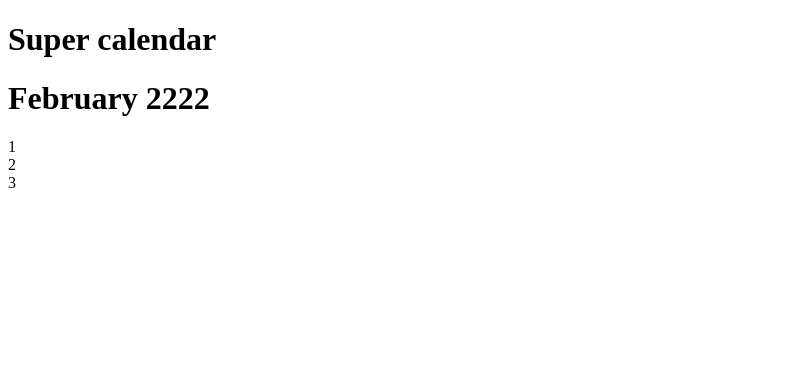
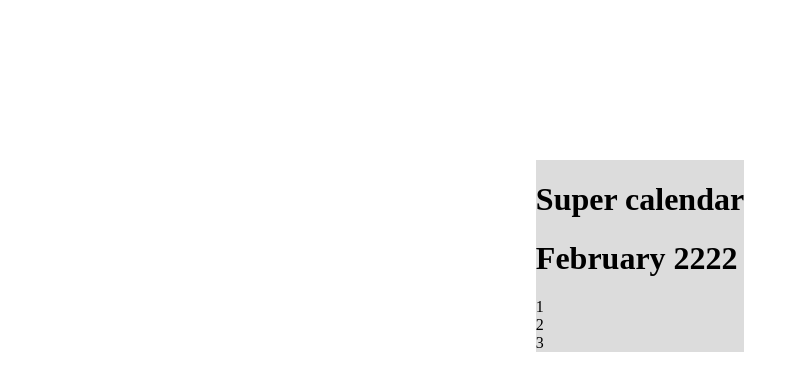
Before and after one commit to aamarber/UD8-DIW, a JavaScript app: page / in a window 1280 px wide. Shown: the top 390 px of the page, without its empty margins (0-799 px from the left). Built offline with nearby package versions, Linux system fonts and the light colour scheme.

Commit message:
Styles with className

```diff
--- a/package.json
+++ b/package.json
@@ -15,6 +15,7 @@
     "@babel/preset-env": "^7.20.2",
     "@babel/preset-react": "^7.18.6",
     "babel-loader": "^9.1.2",
+    "css-loader": "^6.7.3",
     "eslint": "^8.31.0",
     "eslint-plugin-react": "^7.31.11",
     "html-loader": "^4.2.0",
--- a/src/App.js
+++ b/src/App.js
@@ -1,33 +1,13 @@
-import { Fragment } from 'react'
-import CalendarTitle from './CalendarTitle'
+import Calendar from './Calendar'
+import './styles/app.css'
 
-
-function Calendar(props) {
-  const { year, month } = props
-
-  const days = [
-    <div key='1'>1</div>,
-    <div key='2'>2</div>,
-    <div key='3'>3</div>
-  ]
-
+function App() {
   return (
-    <div>
-      <CalendarTitle month={month} year={year}/>
-      <div id='days_container'>
-        {days}
-      </div>
+    <div className="app">
+      <h1>Super calendar</h1>
+      <Calendar year={2222} month={1}/>
     </div>
   )
 }
 
-function App() {
-  return (
-    <Fragment>
-      <h1>Super calendar</h1>
-      <Calendar year={2222} month={1}/>
-    </Fragment>
-  )
-}
-
 export default App
--- /dev/null
+++ b/src/Calendar.js
@@ -0,0 +1,24 @@
+import './styles/calendar.css'
+import CalendarTitle from './CalendarTitle'
+
+function Calendar(props) {
+  const { year, month } = props
+  const holidays = (month == 7) || (month == 8)
+
+  const days = [
+    <div key='1'>1</div>,
+    <div key='2'>2</div>,
+    <div key='3'>3</div>
+  ]
+
+  return (
+    <div className={`calendar ${holidays ? 'holidays' : ''}`}>
+      <CalendarTitle month={month} year={year}/>
+      <div id='days_container'>
+        {days}
+      </div>
+    </div>
+  )
+}
+
+export default Calendar
--- a/src/index.js
+++ b/src/index.js
@@ -1,5 +1,6 @@
 import ReactDOM from 'react-dom/client';
 import App from './App';
+import './styles/styles.css'
 
 const root = ReactDOM.createRoot(document.getElementById("app"))
 root.render(<App />)
--- /dev/null
+++ b/src/styles/app.css
@@ -0,0 +1,3 @@
+.app {
+  background-color: gainsboro;
+}
--- /dev/null
+++ b/src/styles/calendar.css
@@ -0,0 +1,7 @@
+.calendar {
+  display: block;
+}
+
+.calendar.holidays {
+  background-color: aquamarine;
+}
--- /dev/null
+++ b/src/styles/styles.css
@@ -0,0 +1,7 @@
+#app {
+  width: 100%;
+  margin-top: 20vh;
+  display: flex;
+  justify-content: center;
+  align-items: center;
+}
```
Also changed, not shown: 1 other file (tests, documents, lock files or other folders).
